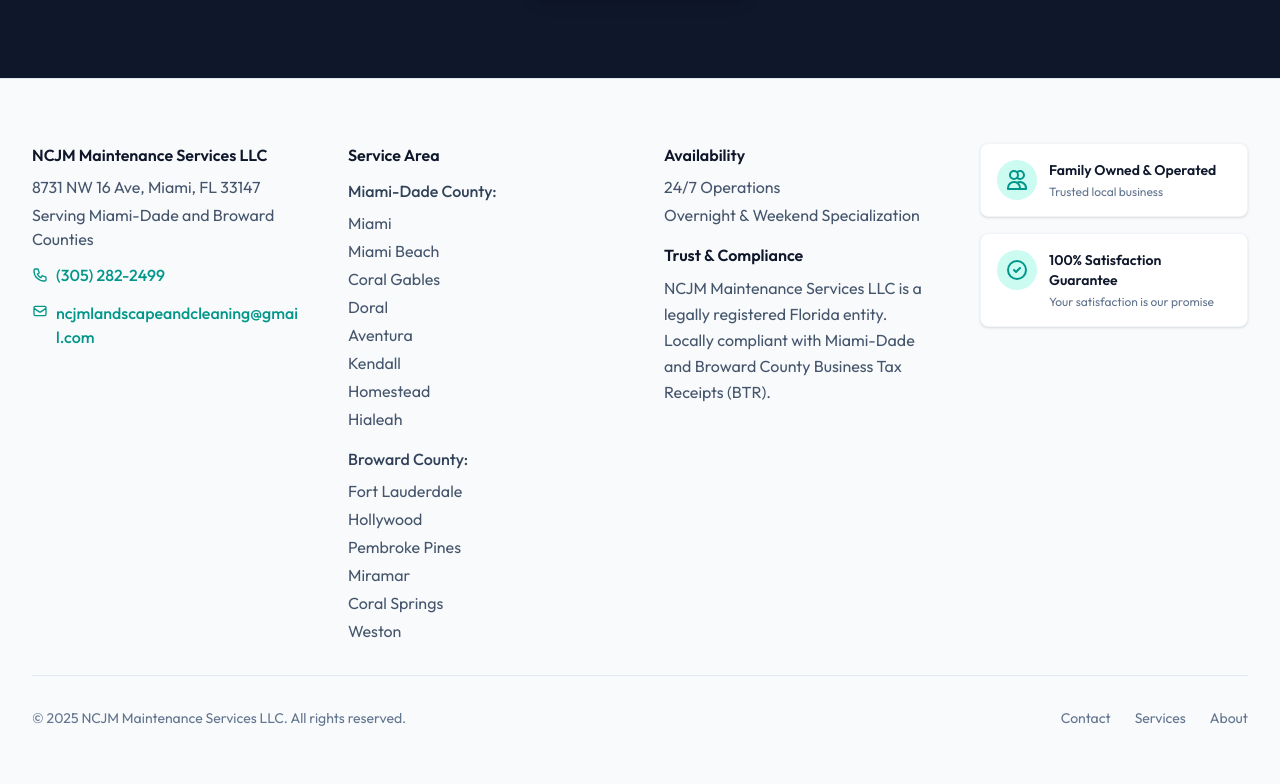
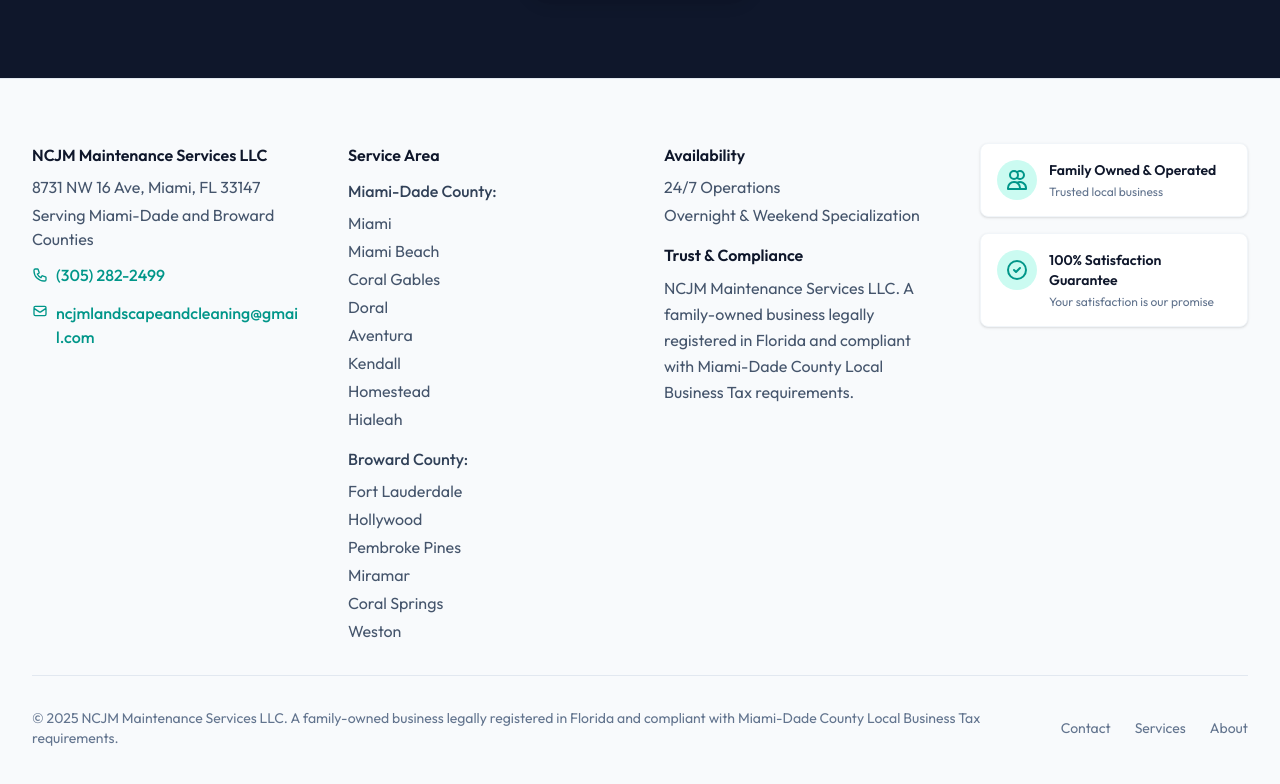
Before and after one commit to johnjimenez-it/ncjm-works, a Next.js app: page / in a window 1280 px wide. Shown: the part 3846-4630 px from the top of the page. Built offline with nearby package versions, Linux system fonts and the light colour scheme.

Commit message:
Update compliance info and add new image
Updated compliance and registration language in About and Footer components to reflect Florida LLC and Miami-Dade BTR certification. Added a new image file p47_orig.png.

```diff
--- a/src/app/about/page.tsx
+++ b/src/app/about/page.tsx
@@ -128,7 +128,7 @@ export default function AboutPage() {
                                         <path d="M5 13l4 4L19 7" />
                                     </svg>
                                     <span className="text-lg">
-                                        Fully licensed and compliant with local regulations
+                                        Registered Florida LLC &amp; Miami-Dade BTR Certified
                                     </span>
                                 </li>
                                 <li className="flex items-start gap-3">
--- a/src/components/Footer.tsx
+++ b/src/components/Footer.tsx
@@ -83,7 +83,7 @@ export default function Footer() {
             <p className="mb-4">Overnight &amp; Weekend Specialization</p>
             <p className="font-semibold text-slate-900 mb-2">Trust &amp; Compliance</p>
             <p className="leading-relaxed">
-              NCJM Maintenance Services LLC is a legally registered Florida entity. Locally compliant with Miami-Dade and Broward County Business Tax Receipts (BTR).
+              NCJM Maintenance Services LLC. A family-owned business legally registered in Florida and compliant with Miami-Dade County Local Business Tax requirements.
             </p>
           </div>
 
@@ -134,7 +134,7 @@ export default function Footer() {
         {/* Footer Bottom */}
         <div className="pt-8 border-t border-slate-200">
           <div className="flex flex-col sm:flex-row justify-between items-center gap-4 text-sm text-slate-500">
-            <p>&copy; {new Date().getFullYear()} NCJM Maintenance Services LLC. All rights reserved.</p>
+            <p>&copy; {new Date().getFullYear()} NCJM Maintenance Services LLC. A family-owned business legally registered in Florida and compliant with Miami-Dade County Local Business Tax requirements.</p>
             <div className="flex gap-6">
               <Link href="/contact" className="hover:text-slate-700 transition-colors">Contact</Link>
               <Link href="/services" className="hover:text-slate-700 transition-colors">Services</Link>
```
Also changed, not shown: Photos-1-001/p47_orig.png (added).
